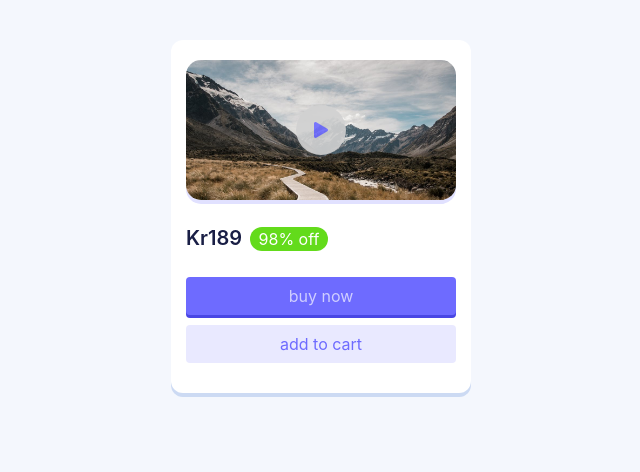
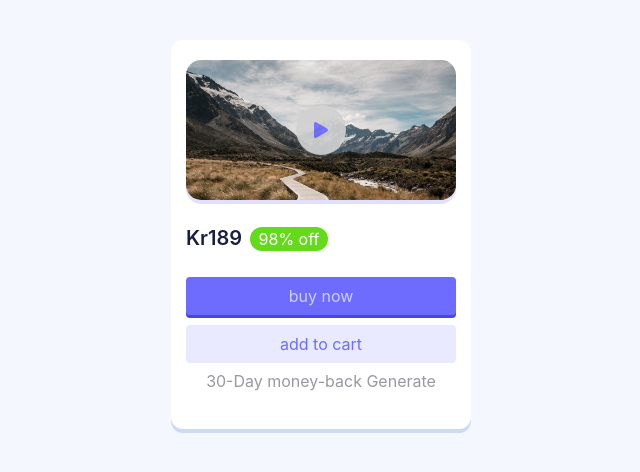
Before and after one commit to yousef2002307/work-using-css-video-section, a plain HTML site: page index.html in a window 1280 px wide. Shown: the part 110-582 px from the top of the page, without its empty margins (319-959 px from the left). Drawn offline with nearby package versions, Linux system fonts and the light colour scheme.

Commit message:
First Committ

```diff
--- a/css/style.css
+++ b/css/style.css
@@ -63,3 +63,8 @@ body {
 
   margin-bottom: 10px;
 }
+p {
+  color: #98999f;
+  text-align: center;
+  margin-top: -4px;
+}
--- a/index.html
+++ b/index.html
@@ -41,6 +41,7 @@
         add to cart
       </button>
     </div>
+    <p>30-Day money-back Generate</p>
   </div>
 </div>
 
```
Also changed, not shown: 3 other files.
